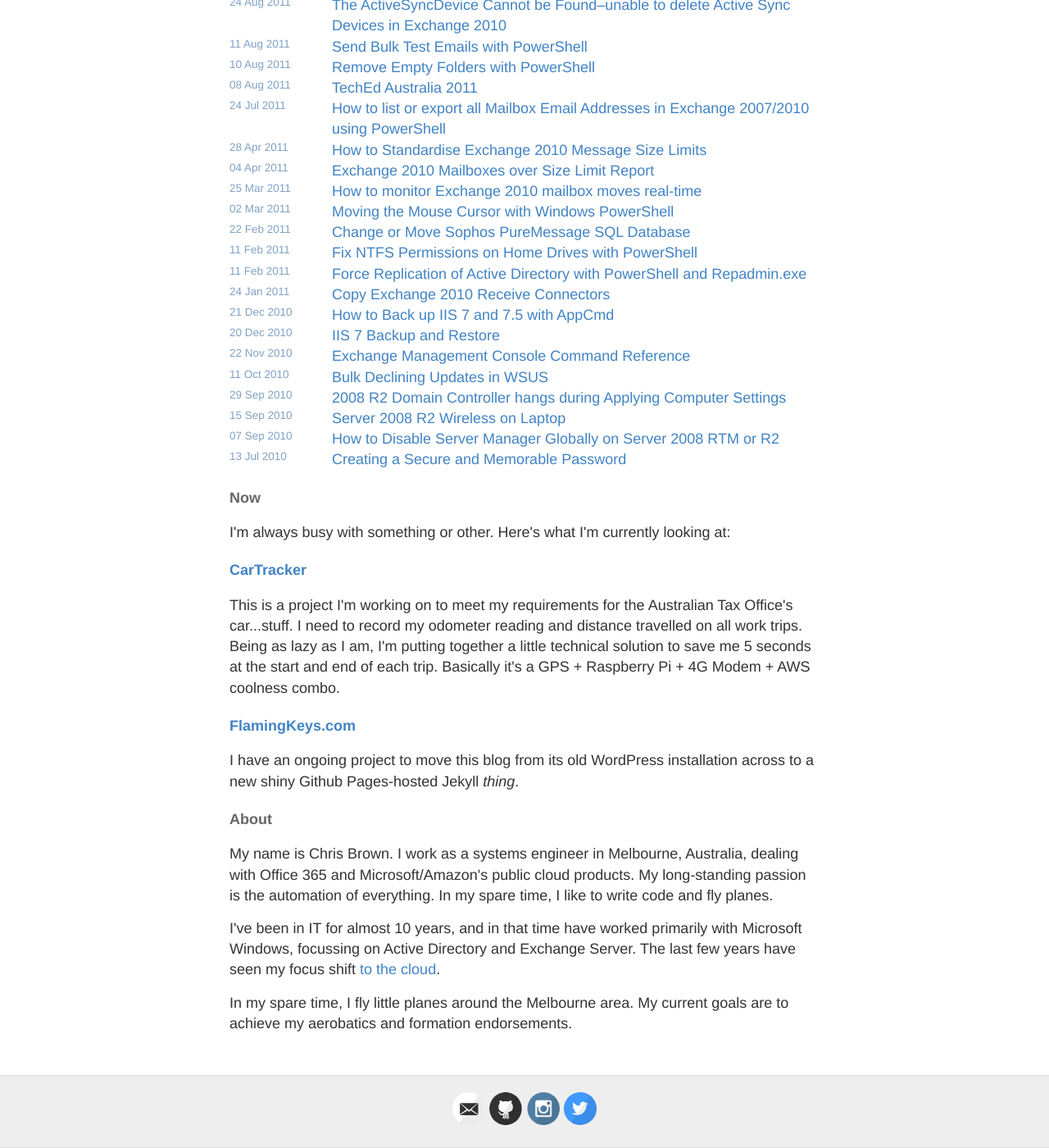
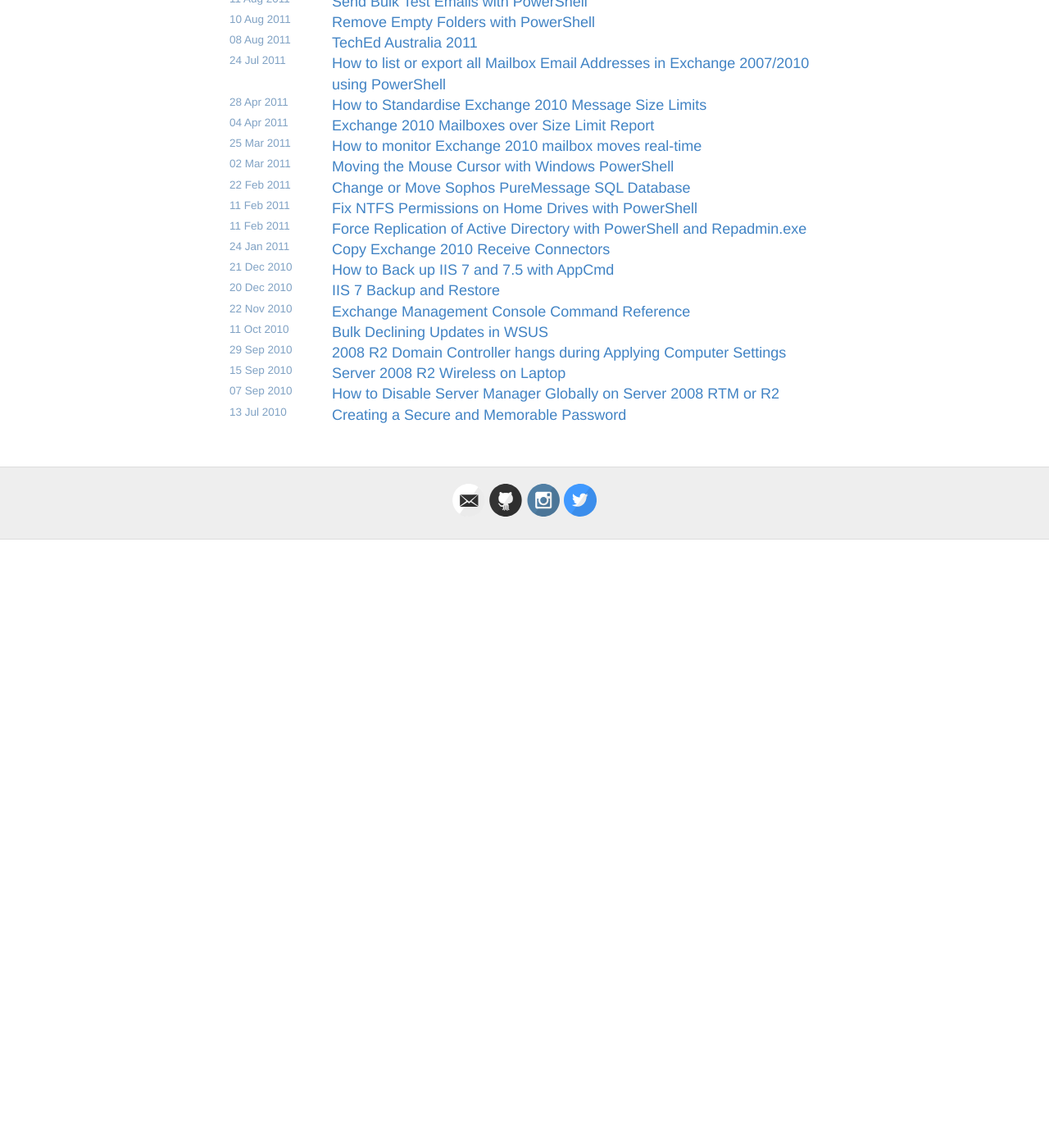
Before and after one commit to chrisbrownie/flamingkeys.com, a Jekyll site: the page built from index.html, in a window 1280 px wide and 1400 px high, scrolled down 2161 px. Shown: the whole window at 82% size. Built offline with Jekyll 4.4.1, drawn with Linux system fonts in a browser that asks for light colours; after the commit the page ends 2819 px from its top, so only the background shows below that.

Commit message:
undo that

```diff
--- a/_layouts/default.html
+++ b/_layouts/default.html
@@ -26,12 +26,10 @@
             <p class="site-description">{{ site.description }}
           </div>
 
-          <nav id="navbar-primary">
-            <ul class="nav nav-pills">
-              <li class="nav-item"><a class="nav-link" href="{{ site.baseurl }}/#">Blog</a></li>
-              <li class="nav-item"><a class="nav-link" href="{{ site.baseurl }}/#now">Now</a></li>
-              <li class="nav-item"><a class="nav-link" href="{{ site.baseurl }}/#about">About</a></li>
-            </ul>
+          <nav>
+            <a href="{{ site.baseurl }}/">Blog</a>
+            <a href="{{ site.baseurl }}/now">Now</a>
+            <a href="{{ site.baseurl }}/about">About</a>
           </nav>
         </header>
       </div>
--- a/index.html
+++ b/index.html
@@ -2,35 +2,9 @@
 layout: default
 ---
 
-<div data-spy="scroll" data-target="#navbar-primary" data-offset="0">
-  <h4 id="blog">Blog Entries</h4>
-  {% for post in site.posts %}
-  <div class="row">
-    <div class="col-2 post-date">{{ post.date | date_to_string }}</div>
-    <div class="col post-title"><a href="{{ site.baseurl }}{{ post.url }}">{{ post.title }}</a></div>
-  </div>
-  {% endfor %}
-  <h4 id="now">Now</h4>
-  <p>I'm always busy with something or other. Here's what I'm currently looking at:</p>
-  <h5><a href="https://github.com/chrisbrownie/cartracker">CarTracker</a></h5>
-  <p>This is a project I'm working on to meet my requirements for the Australian Tax Office's car...stuff. I need to record my odometer reading and distance travelled on all work trips. Being as lazy as I am, I'm putting together a little technical solution to save me 5 seconds at the start and end of each trip. Basically it's a GPS + Raspberry Pi + 4G Modem + AWS coolness combo. </p>
-  <h5><a href="https://github.com/chrisbrownie/flamingkeys.com">FlamingKeys.com</a></h5>
-  <p>I have an ongoing project to move this blog from its old WordPress installation across to a new shiny Github Pages-hosted Jekyll <em>thing</em>.</p>
-  <h4 id="about">About</h4>
-  <p>My name is Chris Brown. I work as a systems engineer in Melbourne,
-    Australia, dealing with Office 365 and Microsoft/Amazon's public cloud
-    products. My long-standing passion is the automation of everything. In my
-    spare time, I like to write code and fly planes.</p>
-  <p> I've been in IT for almost 10 years, and in that time have worked
-    primarily with Microsoft Windows, focussing on Active Directory and Exchange
-    Server. The last few years have seen my focus shift
-    <a href="https://www.youtube.com/watch?v=jR6xbulUmsg&t=6s" target="_blank">to the cloud</a>.</p>
-    <p>In my spare time, I fly little planes around the Melbourne area. My
-      current goals are to achieve my aerobatics and formation endorsements.
-      <!--
-        ## Find Me * Email: [{{ site.footer-links.email }}](mailto:{{ site.footer-links.email }}) * Twitter: [@{{
-  site.footer-links.twitter }}]({{ site.footer-links.twitter }}) * Blog: [{{ site.footer-links.blog }}]({{ site.footer-links.blog
-  }}) * GitHub: [{{ site.footer-links.github }}](https://github.com/{{ site.footer-links.github }}) * Instagram: [@{{ site.footer-links.instagram
-  }}](https://instagram.com/{{ site.footer-links.instagram }})
--->
+{% for post in site.posts %}
+<div class="row">
+  <div class="col-2 post-date">{{ post.date | date_to_string }}</div>
+  <div class="col post-title"><a href="{{ site.baseurl }}{{ post.url }}">{{ post.title }}</a></div>
 </div>
+{% endfor %}
```
